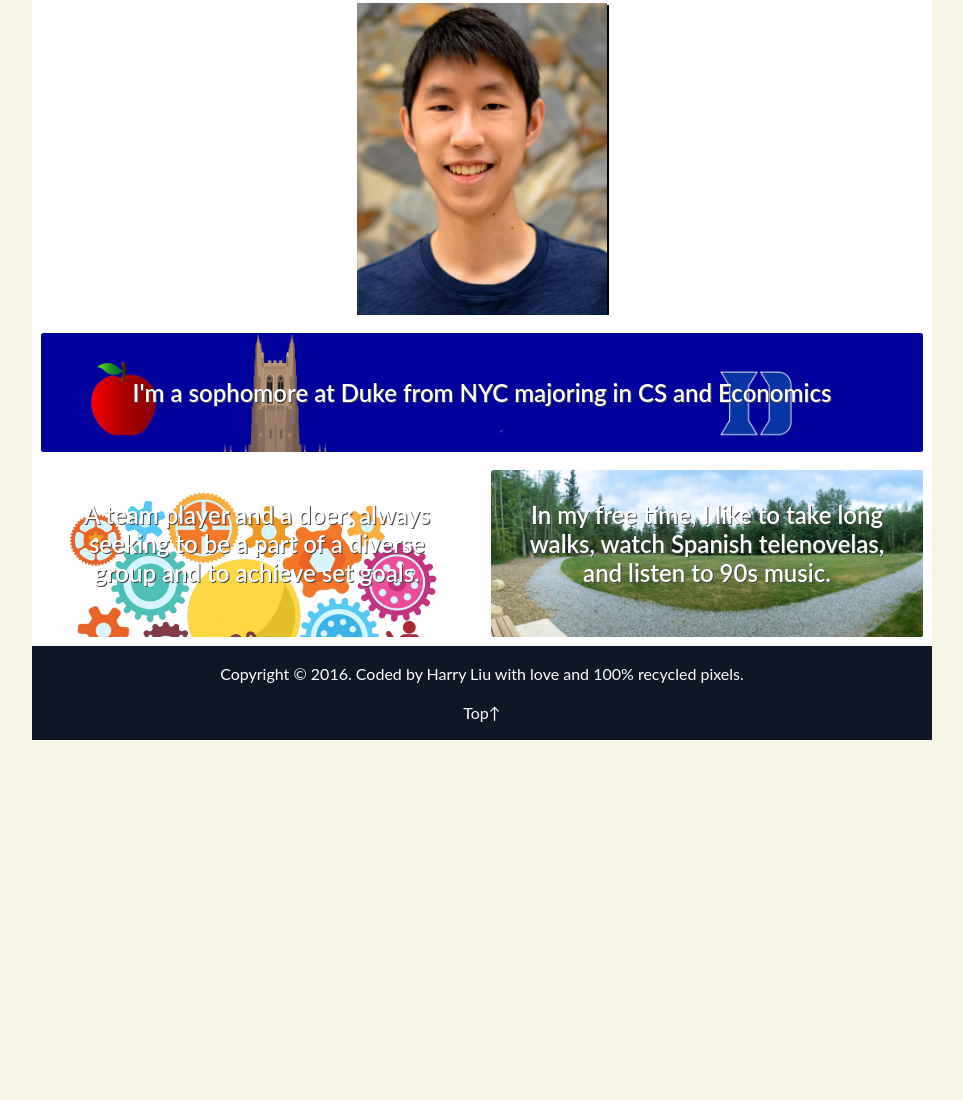
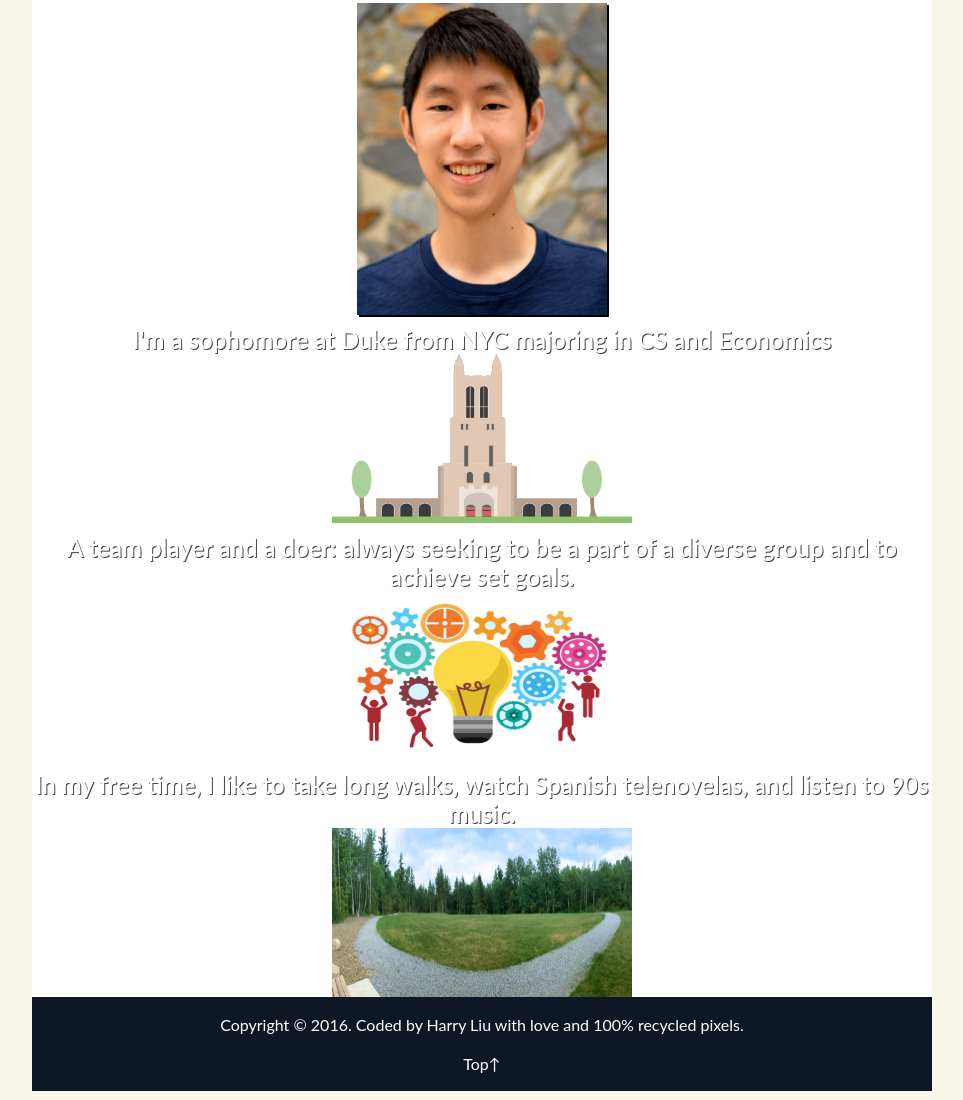
Before and after one commit to harrykliu/harrykliu.github.io, a plain HTML site: page index.html in a window 1280 px wide. Shown: the part 205-1305 px from the top of the page, without its empty margins (158-1121 px from the left). Before the commit the page ends 954 px from the top, so only its background shows below. Drawn offline with Linux system fonts and the light colour scheme.

Commit message:
New Design of Homepage
Adjusted the arrangement of rows and divs that displayed information
about me.

```diff
--- a/index.html
+++ b/index.html
@@ -36,27 +36,32 @@
 		<h2>Welcome to my Webpage!</h2>
 		<img src="images/Headshot.jpg" alt="Harry Liu" width="250" height="312" class="headshot" title="Harry Liu"/>
 		<div class="row">
- 				<div class="column">
-  					<div class="duke">
-						<h3>I'm a sophomore at Duke from NYC majoring in CS and Economics</h3>
-					</div>
-				</div>
+  			<div class="rowtext">
+				<h3>I'm a sophomore at Duke from NYC majoring in CS and Economics</h3>
+			</div>
+			<div class="rowimage">
+				<img src="images/chapel.png" width="300" height="169" alt=""/>
+			</div>
+		</div>
+		<div class="rowalternate">
+  			<div class="rowtext">
+				<h3>A team player and a doer: always seeking to be a part of a diverse group and to achieve set goals.</h3>
+			</div>
+			<div class="rowimage">
+				<img src="images/teamwork.jpg" width="300" height="169" alt=""/>
+			</div>
 		</div>
 		<div class="row">
-			<div class="column column-md-one-half">
-			  <div class="team">
-					<h3>A team player and a doer: always seeking to be a part of a diverse group and to achieve set goals.</h3>
-				</div>
+  			<div class="rowtext">
+				<h3>In my free time, I like to take long walks, watch Spanish telenovelas, and listen to 90s music.</h3>
 			</div>
-			<div class="column column-md-one-half">
-				<div class="time">
-					<h3>In my free time, I like to take long walks, watch Spanish telenovelas, and listen to 90s music.</h3>
-				</div>
+			<div class="rowimage">
+				<img src="images/freetime.jpg" width="300" height="169" alt=""/>
 			</div>
 		</div>
 	</main>
 	<footer>
-		<p class=foot>Copyright © 2016. Coded by Harry Liu with love and 100% recycled pixels.</p>
+		<p class="foot">Copyright © 2016. Coded by Harry Liu with love and 100% recycled pixels.</p>
 		<a class="top" href="#top">Top↑</a>
 	</footer>
 </body>
```
